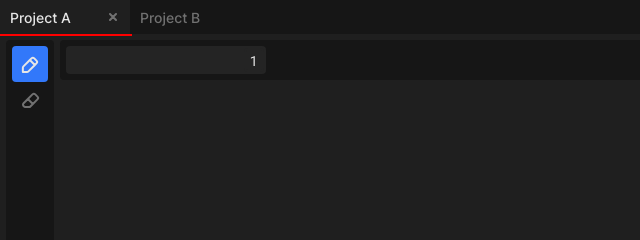
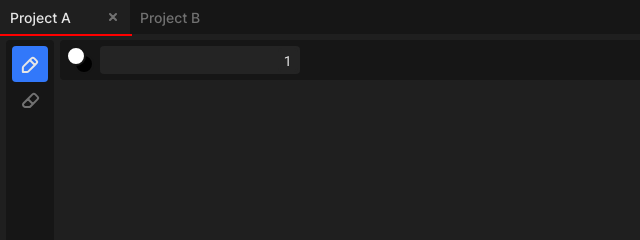
Before and after one commit to bbogdan-ov/pixma, a website built with Vite: page index.html in a window 1280 px wide. Both pictures are taken after a click on the element "Project A". Shown: the top 240 px of the page, 0-640 px from the left. Built offline with nearby package versions, Linux system fonts and the light colour scheme; files whose address does not match are found by name.

Commit message:
create and add `BrushColorsBubble`
diplays front and back brush colors as circles ()()

```diff
--- /dev/null
+++ b/src/elements/brush/BrushColorsBubble.ts
@@ -0,0 +1,44 @@
+import { Color } from "@base/common/misc";
+import { BaseElement } from "@base/elements";
+import { EventName } from "@base/types/enums";
+import { DOM } from "@base/utils";
+import App from "@source/App";
+
+@BaseElement.define("brush-colors-bubble")
+export default class BrushColorsBubble extends BaseElement {
+    readonly app: App;
+
+    readonly front = DOM.div("front");
+    readonly back = DOM.div("back");
+
+    constructor(app: App) {
+        super();
+
+        this.app = app;
+
+        this.classList.add("brush-colors-bubble");
+
+        this.append(this.back);
+        this.append(this.front);
+    }
+
+    onMount(): void {
+        super.onMount();
+
+        this.listen(this.app.brushes.frontColorState, this._onFrontColorChange.bind(this), true);
+        this.listen(this.app.brushes.backColorState, this._onBackColorChange.bind(this), true);
+
+        // TEMP: click to swap colors
+        this.listen(this, EventName.CLICK, this._onClick.bind(this));
+    }
+    protected _onFrontColorChange(color: Color) {
+        this.style.setProperty("--front-color", color.getRgbString());
+    }
+    protected _onBackColorChange(color: Color) {
+        this.style.setProperty("--back-color", color.getRgbString());
+    }
+
+    protected _onClick() {
+        this.app.brushes.swapColors();
+    }
+}
--- /dev/null
+++ b/src/elements/brush/index.ts
@@ -0,0 +1,5 @@
+import BrushColorsBubble from "./BrushColorsBubble"
+
+export {
+    BrushColorsBubble
+}
--- a/src/elements/tools-params/ToolParams.ts
+++ b/src/elements/tools-params/ToolParams.ts
@@ -1,5 +1,6 @@
 import { BaseElement } from "@base/elements";
 import { ProgressRange } from "@base/elements/ranges";
+import { BrushColorsBubble } from "../brush";
 import type App from "@source/App";
 
 @BaseElement.define("tool-params")
@@ -7,6 +8,7 @@ export default class ToolParams extends BaseElement {
     readonly app: App;
 
     readonly toolSizeRange: ProgressRange;
+    readonly colorsBubble: BrushColorsBubble;
 
     constructor(app: App) {
         super();
@@ -19,8 +21,11 @@ export default class ToolParams extends BaseElement {
         // TODO:
         // this.toolSizeRange.input.limit.setMax(Brush.MAX_SIZE);
 
+        this.colorsBubble = new BrushColorsBubble(app);
+
         this.classList.add("tool-params");
 
+        this.append(this.colorsBubble);
         this.append(this.toolSizeRange);
     }
 }
--- /dev/null
+++ b/src/styles/elements/brushes.scss
@@ -0,0 +1,29 @@
+.brush-colors-bubble {
+    --default-background: var(--gray);
+
+    width: 28px;
+    height: 28px;
+
+    .front, .back {
+        width: 20px;
+        height: 20px;
+
+        position: absolute;
+
+        border-radius: 50%;
+        background: var(--default-background);
+        border: 2px solid var(--black);
+    }
+    .front {
+        left: 0;
+        top: 0;
+
+        background: var(--front-color, --default-background);
+    }
+    .back {
+        right: 0;
+        bottom: 0;
+
+        background: var(--back-color, --default-background);
+    }
+}
--- a/src/styles/elements/panels.scss
+++ b/src/styles/elements/panels.scss
@@ -38,6 +38,7 @@
     .tool-params {
         display: flex;
         align-self: center;
+        gap: var(--unit-1);
 
         .tool-size-range {
             width: 200px;
--- a/src/styles/style.scss
+++ b/src/styles/style.scss
@@ -6,6 +6,7 @@
 @import "./elements/tab-views.scss";
 @import "./elements/layers.scss";
 @import "./elements/canvas.scss";
+@import "./elements/brushes.scss";
 
 .app {
     width: 100vw;
```
